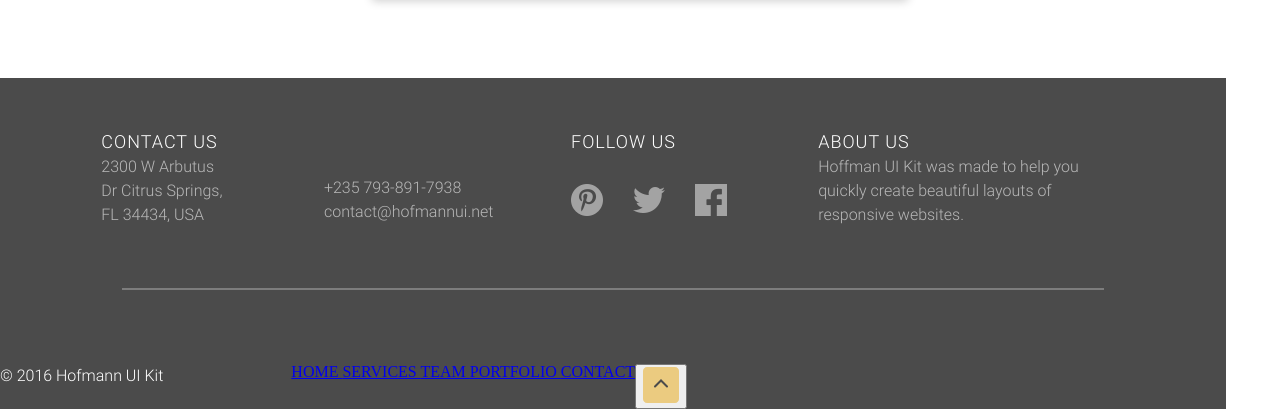
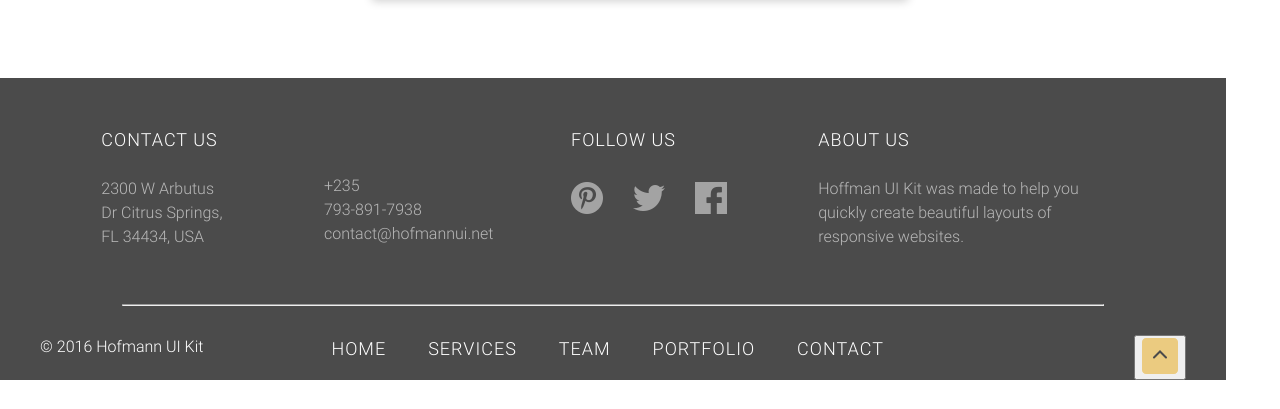
Before and after one commit to vin2410/html_css_training, a website built with Parcel: page practice-one/src/index.html in a window 1280 px wide. Shown: the part 4389-4798 px from the top of the page. After the commit the page ends 4769 px from the top, so only its background shows below. Built offline with nearby package versions, Linux system fonts and the light colour scheme; files whose address does not match are found by name; a web font is replaced by a local one.

Commit message:
Create footer

```diff
--- /dev/null
+++ b/practice-one/src/assets/css/base/global.css
@@ -0,0 +1,4 @@
+.container {
+    width: 1131px;
+    margin: auto;
+}
--- a/practice-one/src/assets/css/layouts/footer.css
+++ b/practice-one/src/assets/css/layouts/footer.css
@@ -1,35 +1,56 @@
 .footer {
     max-width: 100%;
-    background: var(--color-secondary) ;
+    background: var(--color-secondary);
     background-size: cover;
     color: var(--color-text-primary);
     display: flex;
     flex-direction: column;
+    align-items: center;
     row-gap: 24px;
     margin-right: 54px;
+}
 
+.footer__heading {
+    margin-bottom: 24px;
 }
+
 .footer__contact__information {
     display: grid;
     grid-template-columns: 10% 12% 12% 25%;
     column-gap: 100px;
     justify-content: center;
-    padding-top: 50px;
+    margin: 48px auto 18px auto;
 }
 
-.footer__contact__number {
+.text__number {
     margin-top: 48px;
 }
+
 .footer__text {
     opacity: 0.6;
 }
+
 hr {
-    margin-bottom: 50px;
+    width: 80%;
+    margin-bottom: 5px;
 }
+
+.footer__nav {
+    display: flex;
+    column-gap: 42px;
+    margin-right: 250px;
+}
+
+.footer__nav a {
+    color: var(--color-text-primary);
+    text-decoration: none;
+}
+
 .footer__decs {
     display: flex;
+    justify-content: space-between;
+}
 
-}
 .footer__copyright {
     margin-right: 128px;
 }
--- a/practice-one/src/index.html
+++ b/practice-one/src/index.html
@@ -8,7 +8,7 @@
     </head>
     <body>
         <!--Start header-->
-        <header>
+        <header class="container">
             <div class="header">
                 <div class="header__nav">
                     <div>
@@ -28,7 +28,7 @@
         <!--End header-->
 
         <!--Start content-->
-        <main>
+        <main class="container">
             <!--Start hero-->
             <section class="hero">
                 <div class="hero__page">
@@ -305,20 +305,23 @@
                 </div>
             </section>
             <!--End contact -->
+        </main>
+        <!--End content-->
 
-            <!--Start footer-->
-            <footer class="footer">
+        <!--Start footer-->
+        <footer class="container">
+            <div class="footer">
                 <div class="footer__contact__information">
                     <div class="footer__contact">
-                        <h3>CONTACT US</h3>
+                        <h3 class="footer__heading">CONTACT US</h3>
                         <p class="text_normal footer__text">2300 W Arbutus Dr Citrus Springs, FL 34434, USA</p>
                     </div>
-                    <div class="footer__contact__number">
-                        <p class="text_normal footer__text">+235 793-891-7938</p>
-                        <p class="text_normal footer__text">contact@hofmannui.net</p>
+                    <div class="footer__contact">
+                        <p class="text_normal footer__text text__number">+235 <br> 793-891-7938</p>
+                        <p class="text_normal footer__text text__email">contact@hofmannui.net</p>
                     </div>
                     <div class="footer__follow">
-                        <h3>FOLLOW US</h3>
+                        <h3 class="footer__heading">FOLLOW US</h3>
                         <div class="social-icon">
                             <a href="#" class="social__link">
                                 <img src="./assets/images/pinterest-icon-light.png" alt="Pinterest" />
@@ -332,44 +335,43 @@
                         </div>
                     </div>
                     <div class="footer_about">
-                        <h3>ABOUT US</h3>
+                        <h3 class="footer__heading">ABOUT US</h3>
                         <p class="text_normal footer__text">
                             Hoffman UI Kit was made to help you quickly create beautiful layouts of responsive websites.
                         </p>
                     </div>
                 </div>
 
-                <hr width="80%" color="#7D7D7D"/>
+                <hr />
                 <div class="footer__decs">
                     <div class="footer__copyright">
                         <p class="text_normal">© 2016 Hofmann UI Kit</p>
                     </div>
                     <div class="footer__nav">
                         <a href="#">
-                            HOME
+                            <h3>HOME</h3>
                         </a>
                         <a href="#">
-                            SERVICES
+                            <h3>SERVICES</h3>
                         </a>
                         <a href="#">
-                            TEAM
+                            <h3>TEAM</h3>
                         </a>
                         <a href="#">
-                            PORTFOLIO
+                            <h3>PORTFOLIO</h3>
                         </a>
                         <a href="#">
-                            CONTACT
+                            <h3>CONTACT</h3>
                         </a>
                     </div>
                     <button class="footer__btn">
                         <a href="#">
-                            <img src="./assets/images/go-top-button.svg" alt="Go top button">
+                            <img src="./assets/images/go-top-button.svg" alt="Go top button" />
                         </a>
                     </button>
                 </div>
-            </footer>
-            <!--End footer-->
-        </main>
-        <!--End content-->
+            </div>
+        </footer>
+        <!--End footer-->
     </body>
 </html>
```
